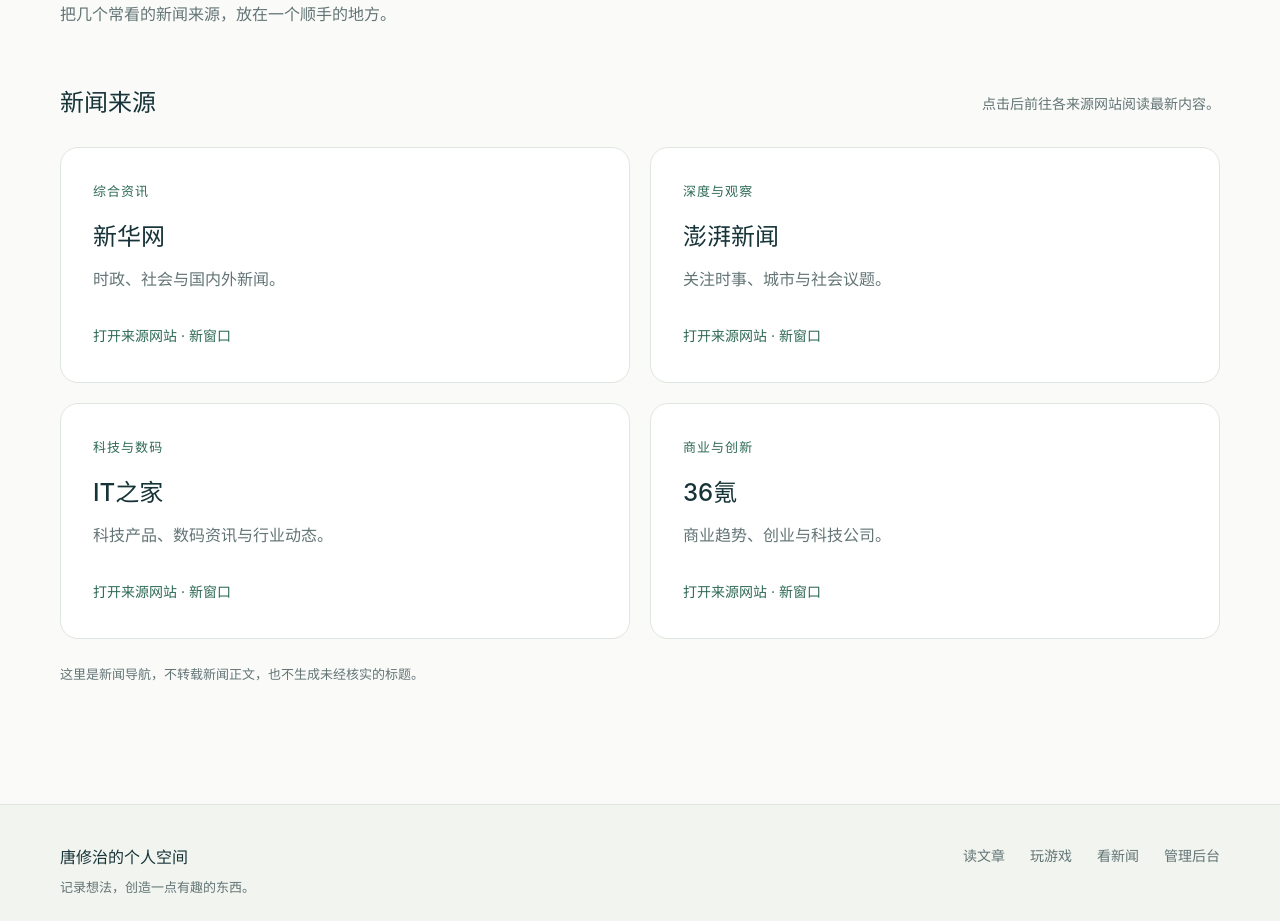
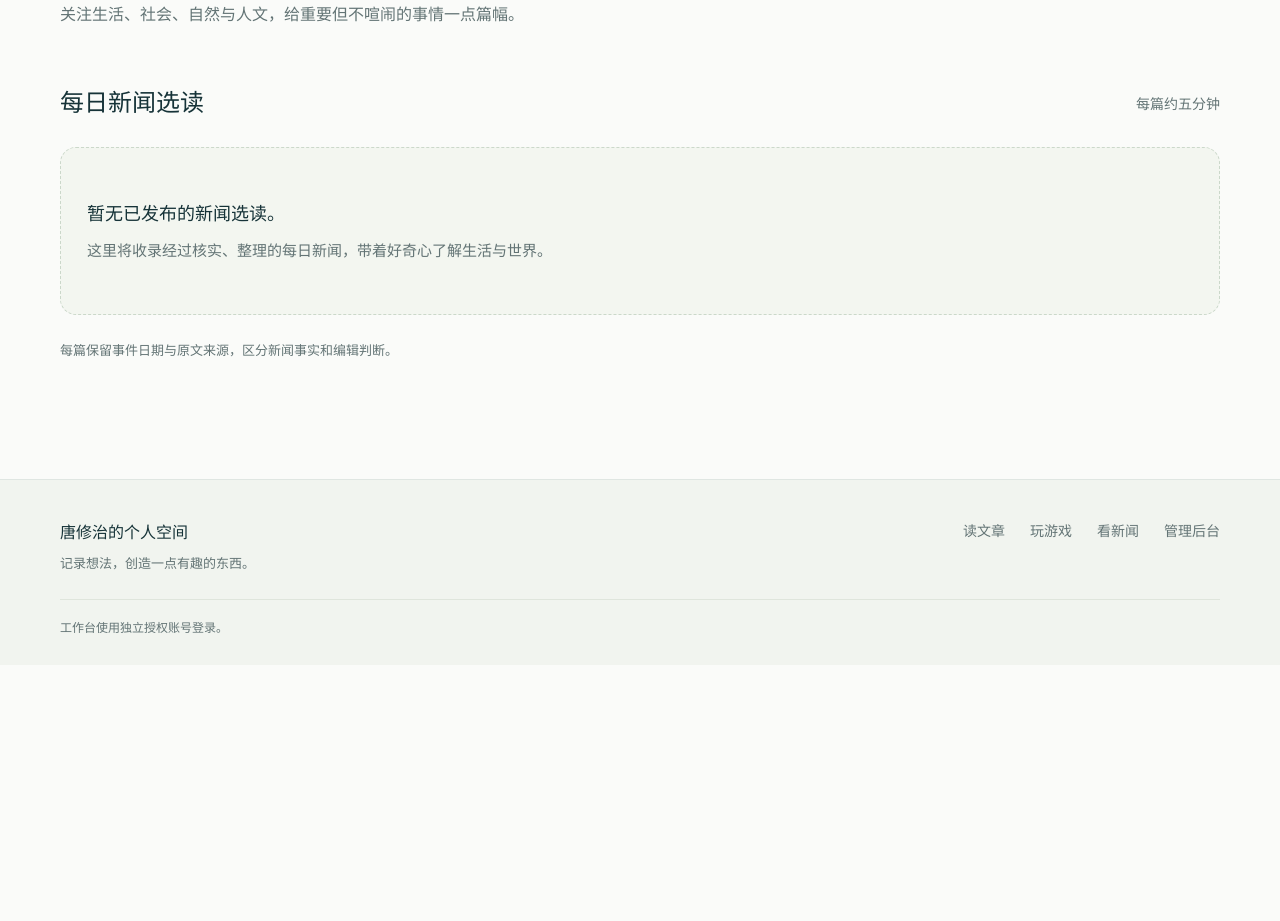
Before and after one commit to tangxiuzhi/personal-website, a website: page news/index.html in a window 1280 px wide. Shown: the part 314-1235 px from the top of the page. After the commit the page ends 979 px from the top, so only its background shows below. Drawn offline with Linux system fonts and the light colour scheme.

Commit message:
移除四个新闻站点入口，保留每日选读栏目 (#6)
Co-authored-by: 修治 唐 <tangteng@outlook.com>

```diff
--- a/news/index.html
+++ b/news/index.html
@@ -5,13 +5,13 @@
     <meta name="viewport" content="width=device-width, initial-scale=1" />
     <meta
       name="description"
-      content="从新华网、澎湃新闻、IT之家和36氪了解世界。"
+      content="约五分钟的每日新闻选读，关注生活、社会、自然、科学与人文。"
     />
     <meta
       http-equiv="Content-Security-Policy"
       content="default-src 'self'; script-src 'self'; style-src 'self'; img-src 'self' data:; connect-src 'self' https://api.github.com; object-src 'none'; base-uri 'none'; form-action 'self'"
     />
-    <title>新闻入口 · 唐修治</title>
+    <title>每日新闻 · 唐修治</title>
     <link rel="icon" href="../favicon.svg" type="image/svg+xml" />
     <link rel="stylesheet" href="../css/style.css" />
   </head>
@@ -47,57 +47,20 @@
     </header>
     <main id="content">
       <section class="page-heading wrap">
-        <p class="eyebrow">A WINDOW TO THE WORLD</p>
-        <h1>看看，世界正在发生什么。</h1>
-        <p>把几个常看的新闻来源，放在一个顺手的地方。</p>
+        <p class="eyebrow">A WIDER VIEW</p>
+        <h1>每天五分钟，看见更大的世界。</h1>
+        <p>关注生活、社会、自然与人文，给重要但不喧闹的事情一点篇幅。</p>
       </section>
       <section class="wrap content-section">
         <div class="section-heading">
-          <h2>新闻来源</h2>
-          <p>点击后前往各来源网站阅读最新内容。</p>
+          <h2>每日新闻选读</h2>
+          <p>每篇约五分钟</p>
         </div>
-        <div class="news-grid">
-          <a
-            class="news-card"
-            href="https://www.news.cn/"
-            target="_blank"
-            rel="noopener noreferrer"
-            ><span class="eyebrow">综合资讯</span>
-            <h2>新华网</h2>
-            <p>时政、社会与国内外新闻。</p>
-            <span class="card-bottom">打开来源网站 · 新窗口</span></a
-          ><a
-            class="news-card"
-            href="https://www.thepaper.cn/"
-            target="_blank"
-            rel="noopener noreferrer"
-            ><span class="eyebrow">深度与观察</span>
-            <h2>澎湃新闻</h2>
-            <p>关注时事、城市与社会议题。</p>
-            <span class="card-bottom">打开来源网站 · 新窗口</span></a
-          ><a
-            class="news-card"
-            href="https://www.ithome.com/"
-            target="_blank"
-            rel="noopener noreferrer"
-            ><span class="eyebrow">科技与数码</span>
-            <h2>IT之家</h2>
-            <p>科技产品、数码资讯与行业动态。</p>
-            <span class="card-bottom">打开来源网站 · 新窗口</span></a
-          ><a
-            class="news-card"
-            href="https://36kr.com/"
-            target="_blank"
-            rel="noopener noreferrer"
-            ><span class="eyebrow">商业与创新</span>
-            <h2>36氪</h2>
-            <p>商业趋势、创业与科技公司。</p>
-            <span class="card-bottom">打开来源网站 · 新窗口</span></a
-          >
+        <div class="empty">
+          <h3>暂无已发布的新闻选读。</h3>
+          <p>这里将收录经过核实、整理的每日新闻，带着好奇心了解生活与世界。</p>
         </div>
-        <p class="source-note">
-          这里是新闻导航，不转载新闻正文，也不生成未经核实的标题。
-        </p>
+        <p class="source-note">每篇保留事件日期与原文来源，区分新闻事实和编辑判断。</p>
       </section>
     </main>
     <footer class="site-footer">
```
Also changed, not shown: index.html (+1 -1 lines), README.md.
